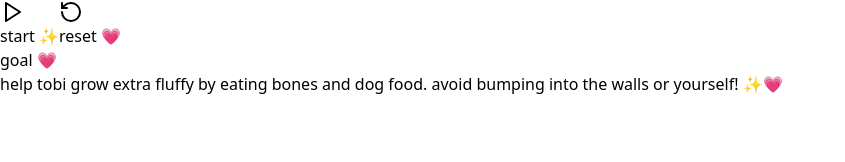
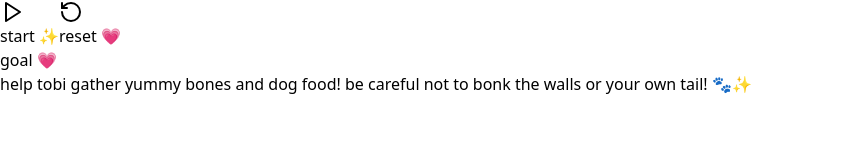
Before and after one commit to lookwhoitys/tobi-chomps, a React (Vite) app: page / in a window 1280 px wide. Shown: the part 455-617 px from the top of the page, without its empty margins (0-845 px from the left). Built offline with nearby package versions, Linux system fonts and the light colour scheme; the HTML template or start-up script is replaced by a standard one.

Commit message:
Update App.jsx

```diff
--- a/src/App.jsx
+++ b/src/App.jsx
@@ -554,7 +554,7 @@ export default function App() {
             <div className="rounded-[24px] border border-sky-100 bg-white/90 p-4 shadow-sm text-sm text-zinc-600">
               <div className="mb-2 font-medium text-[#6da8c4] lowercase">goal 💗</div>
               <p className="lowercase">
-                help tobi grow extra fluffy by eating bones and dog food. avoid bumping into the walls or yourself! ✨💗
+                help tobi gather yummy bones and dog food! be careful not to bonk the walls or your own tail! 🐾✨
               </p>
             </div>
           </div>
```
